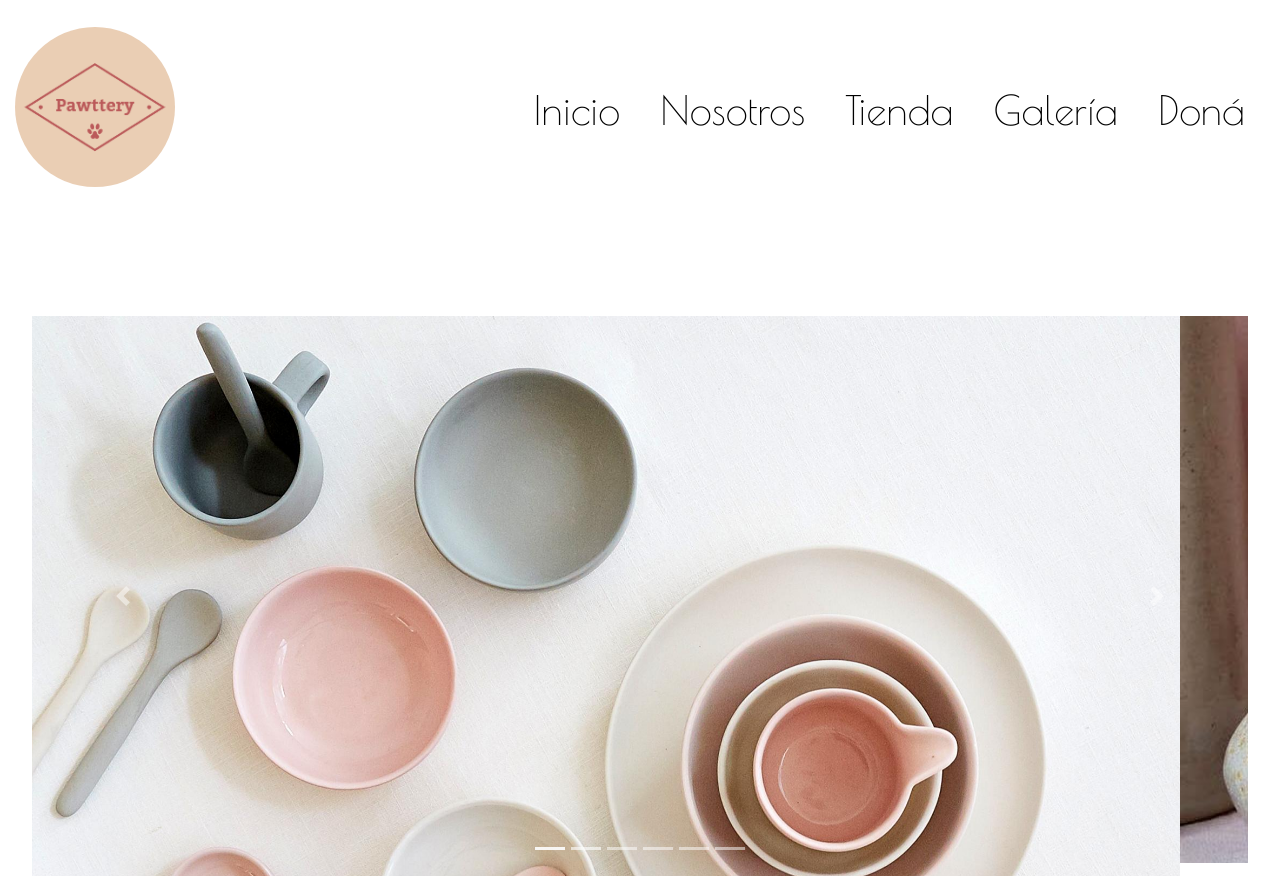
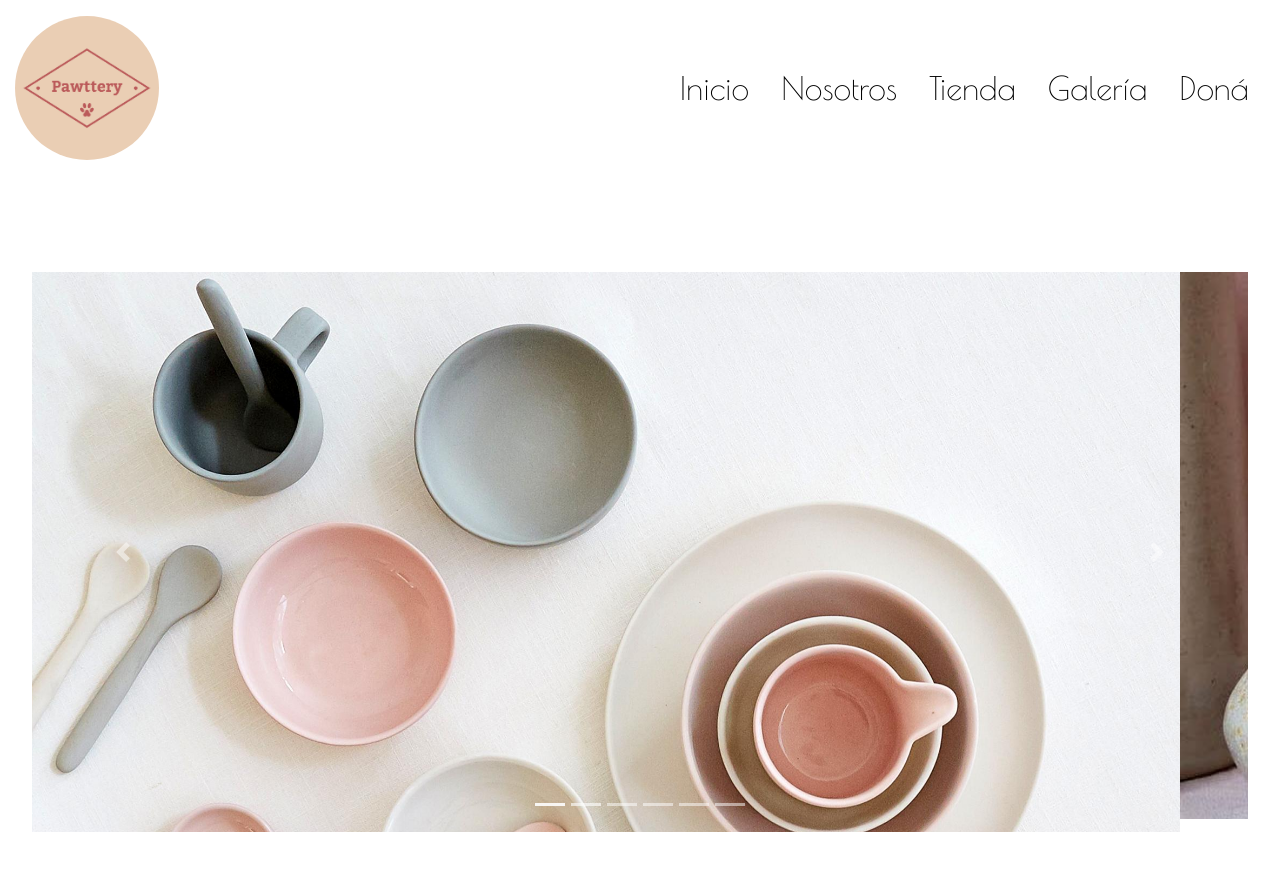
Before and after one commit to VictoriaZabala/Pawttery, a plain HTML site: page index.html in a window 1280 px wide. Shown: the top 876 px of the page. Drawn offline with nearby package versions, Linux system fonts and the light colour scheme.

Commit message:
logo lleva a inicio, ajuste tamaño, redes sociales reales

```diff
--- a/SCSS/style.scss
+++ b/SCSS/style.scss
@@ -27,17 +27,17 @@ justify-content: space-between;
 }
 
 .logo {
-padding-top: 1.7em;
+padding-top: 1em;
 }
 
 .logo__img {
-width: 10em;
-height: 10em;
+width: 9em;
+height: 9em;
 }
 
 .menu ul {
 font-family: $font-type;
-font-size: weight(l);
+font-size: weight(m);
 list-style: none;
 display: inline-flex;
 justify-content: flex-end;
@@ -358,7 +358,7 @@ height: 7em;
 }
 
 .menu ul {
-font-size: weight(xxs);
+font-size: weight(xxxs);
 
 }
 
--- a/index.html
+++ b/index.html
@@ -12,6 +12,7 @@
 	<link href="https://fonts.googleapis.com/css2?family=Poiret+One&display=swap" rel="stylesheet">
 	<link rel="stylesheet" href="https://maxcdn.bootstrapcdn.com/font-awesome/4.5.0/css/font-awesome.min.css">
  	<link rel="stylesheet" href="https://maxcdn.bootstrapcdn.com/bootstrap/4.5.0/css/bootstrap.min.css">
+
   	<script src="https://ajax.googleapis.com/ajax/libs/jquery/3.5.1/jquery.min.js"></script>
   	<script src="https://cdnjs.cloudflare.com/ajax/libs/popper.js/1.16.0/umd/popper.min.js"></script>
   	<script src="https://maxcdn.bootstrapcdn.com/bootstrap/4.5.0/js/bootstrap.min.js"></script>
@@ -21,10 +22,9 @@
 <body>
 
 <div class="header col-md-12 col-sm-12 col-xs-12">
-
 		<div class="logo">
-		<img src="imagenes/logo1.png" alt="logo" class="logo__img rounded-circle">
-		</div>
+		<a href="index.html"><img src="imagenes/logo1.png" alt="logo" class="logo__img rounded-circle"></a>
+</div>
 
 	<div class="menu">
 			<ul>
```
Also changed, not shown: dona.html (+2 -3 lines), galeria.html (+2 -3 lines), productos.html (+2 -3 lines), CSS/style.css.
